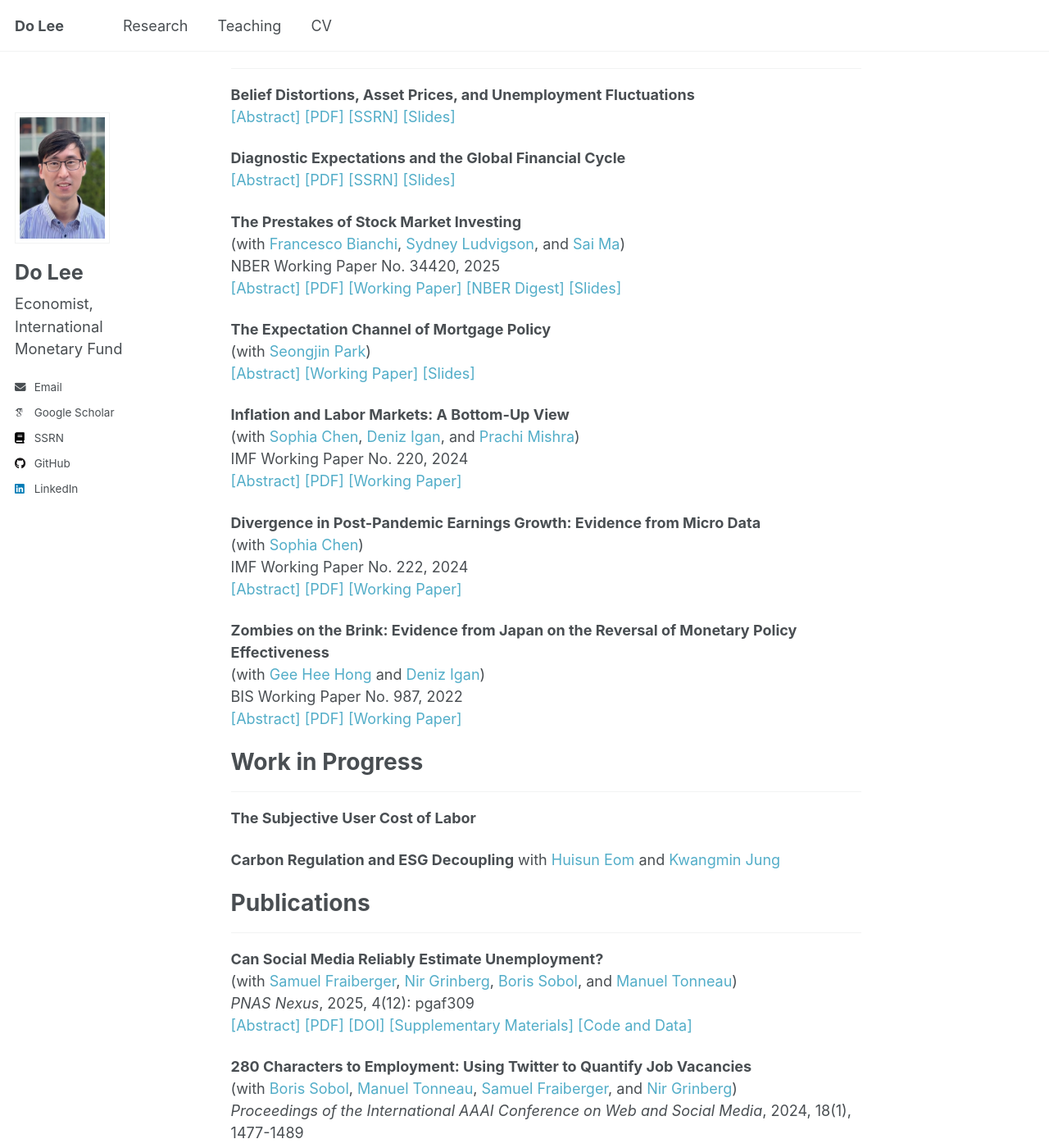
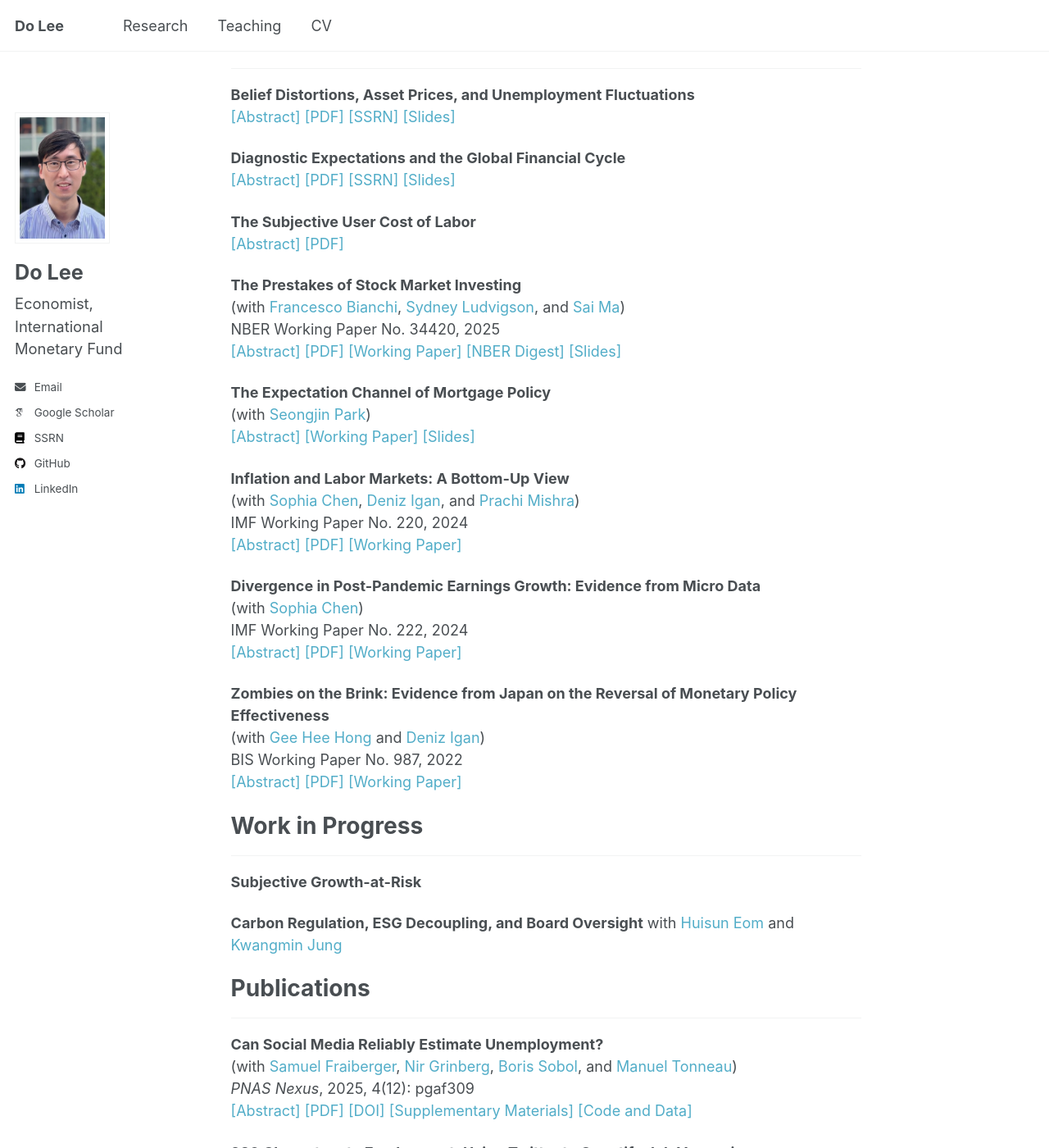
Before and after one commit to doqlee/doqlee.github.io, a Jekyll site: the page built from _pages/main.md, in a window 1280 px wide and 1400 px high, scrolled down 319 px. Shown: the whole window at 82% size. Built offline with Jekyll 4.4.1, drawn with Linux system fonts in a browser that asks for light colours; some web fonts are replaced.

Commit message:
Add The Subjective User Cost of Labor working paper; update CV and work in progress
Co-Authored-By: Claude Opus 5.5 <noreply@anthropic.com>

```diff
--- a/_pages/main.md
+++ b/_pages/main.md
@@ -113,6 +113,14 @@ Equity prices co-move strongly across countries, while cross-border equity flows
 <IMG src="../files/DEGFC2026.png"  alt="DEGFC2026" style="width:90%; height:auto;"/>
 </div>
 
+**The Subjective User Cost of Labor** \
+<a href="#/" onclick="visib('SUC2026')">[Abstract]</a> [[PDF]](../files/subjective_user_cost.pdf?v=20261127a)
+<div id="SUC2026" style="display: none; text-align: justify; line-height: 1.2" >
+The user cost of labor, the difference in the expected present value of wages between two matches formed one period apart, governs hiring in search models. Under full-information rational expectations (FIRE) it is procyclical, challenging wage-rigidity explanations of unemployment volatility. I measure it under subjective wage expectations reported in surveys of workers and firms. Expected wage growth barely moves over the business cycle, even as realized wage growth falls with unemployment. Because expected wage growth does not rise in recessions, the perceived user cost stays high, hiring stays costly, and firms cut vacancies by more. In a search model with these expectations, tightness and unemployment are twice as volatile as under FIRE and half as volatile as in the data. A payroll subsidy indexed to the cycle costs half as much per unit of employment created.
+<br>
+<IMG src="../files/SUC2026.png"  alt="SUC2026" style="width:90%; height:auto;"/>
+</div>
+
 **The Prestakes of Stock Market Investing** \
 (with [Francesco Bianchi](https://sites.google.com/view/francescobianchi/), [Sydney Ludvigson](https://www.sydneyludvigson.com/), and [Sai Ma](https://saimaecon.com/)) \
 NBER Working Paper No. 34420, 2025 \
@@ -167,9 +175,9 @@ Work in Progress
 =========
 ---
 
-**The Subjective User Cost of Labor**
+**Subjective Growth-at-Risk**
 
-**Carbon Regulation and ESG Decoupling** with [Huisun Eom](https://airm.postech.ac.kr/airm/mem/member.do) and [Kwangmin Jung](https://airm.postech.ac.kr/airm/mem/director.do)
+**Carbon Regulation, ESG Decoupling, and Board Oversight** with [Huisun Eom](https://airm.postech.ac.kr/airm/mem/member.do) and [Kwangmin Jung](https://airm.postech.ac.kr/airm/mem/director.do)
 
 Publications
 =========
```
Also changed, not shown: files/SUC2026.png (added), 2 other files.
